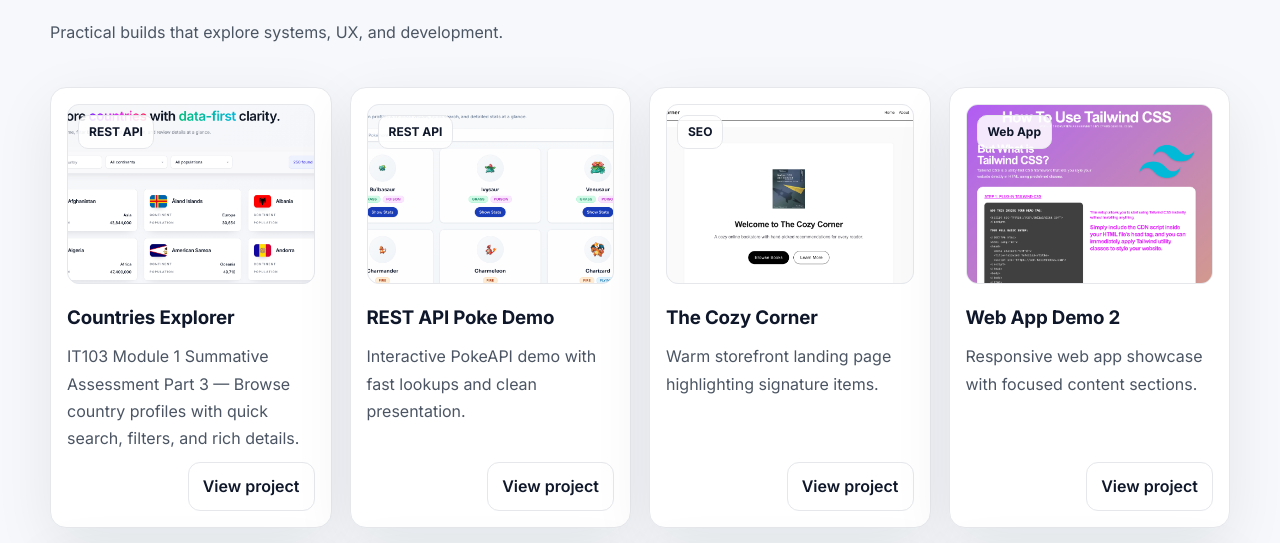
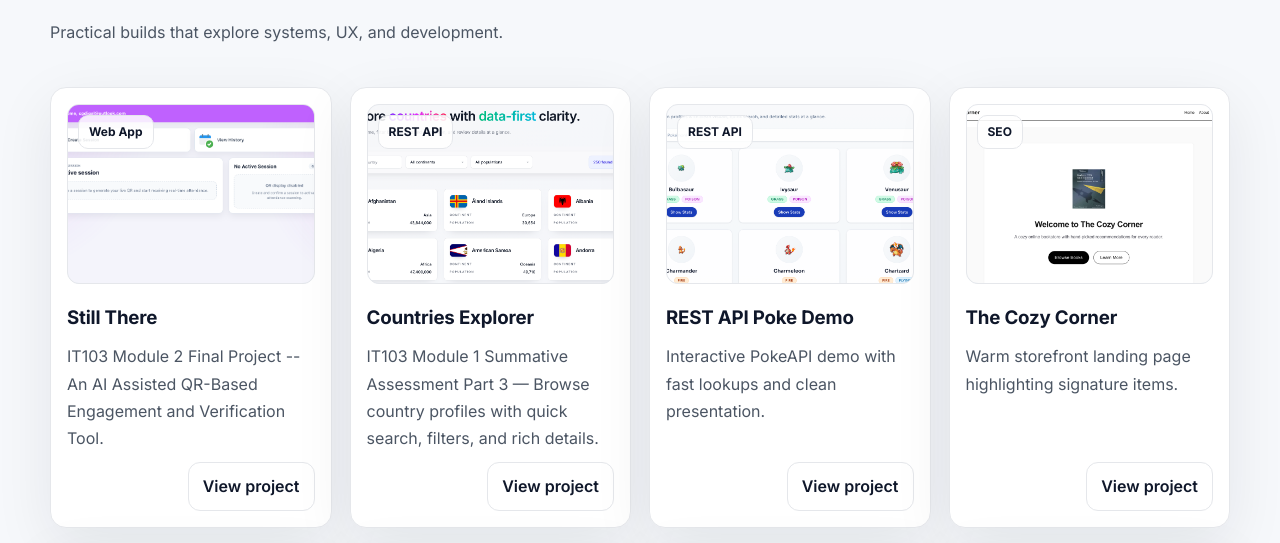
Before and after one commit to cybot555/portfolio, a plain HTML site: page index.html in a window 1280 px wide. Shown: the part 1014-1557 px from the top of the page. Drawn offline with Linux system fonts and the light colour scheme.

Commit message:
chore: add still there final project

```diff
--- a/index.html
+++ b/index.html
@@ -69,6 +69,18 @@
         <p class="muted">Practical builds that explore systems, UX, and development.</p>
       </div>
       <div class="card-grid projects">
+        <article class="project-card card">
+          <div class="thumb image-thumb">
+            <span class="thumb-label">Web App</span>
+            <img src="assets/stillthere.png" alt="StillThere app thumbnail">
+          </div>
+          <div class="card-body">
+            <h3>Still There</h3>
+            <p>IT103 Module 2 Final Project -- An AI Assisted QR-Based Engagement and Verification Tool.</p>
+            <a class="ghost project-cta" href="https://stillthereapp.vercel.app" target="_blank" rel="noopener noreferrer">View project</a>
+          </div>
+        </article>
+
         <article class="project-card card">
           <div class="thumb image-thumb">
             <span class="thumb-label">REST API</span>
```
Also changed, not shown: assets/stillthere.png (added).
